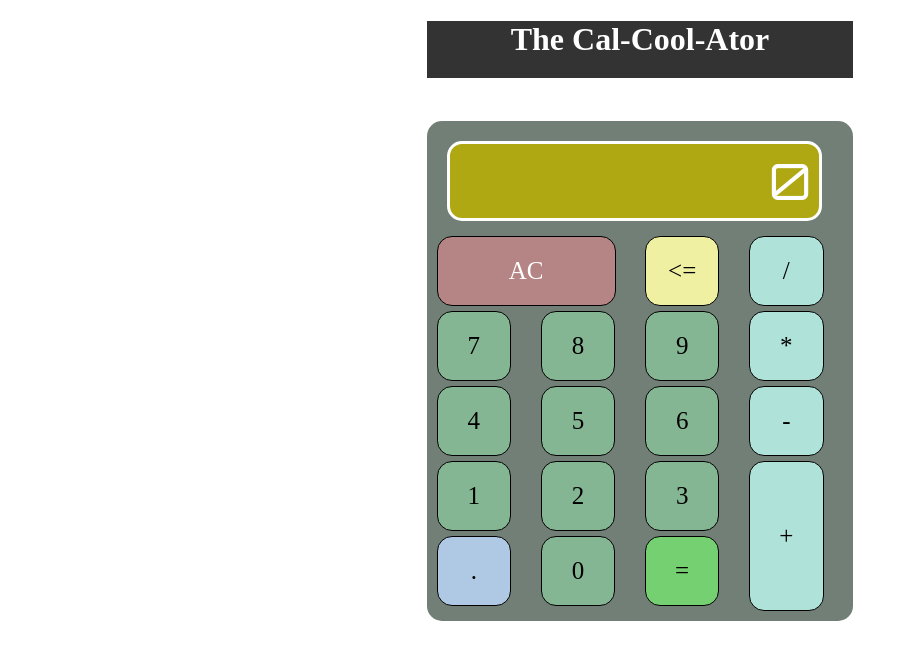
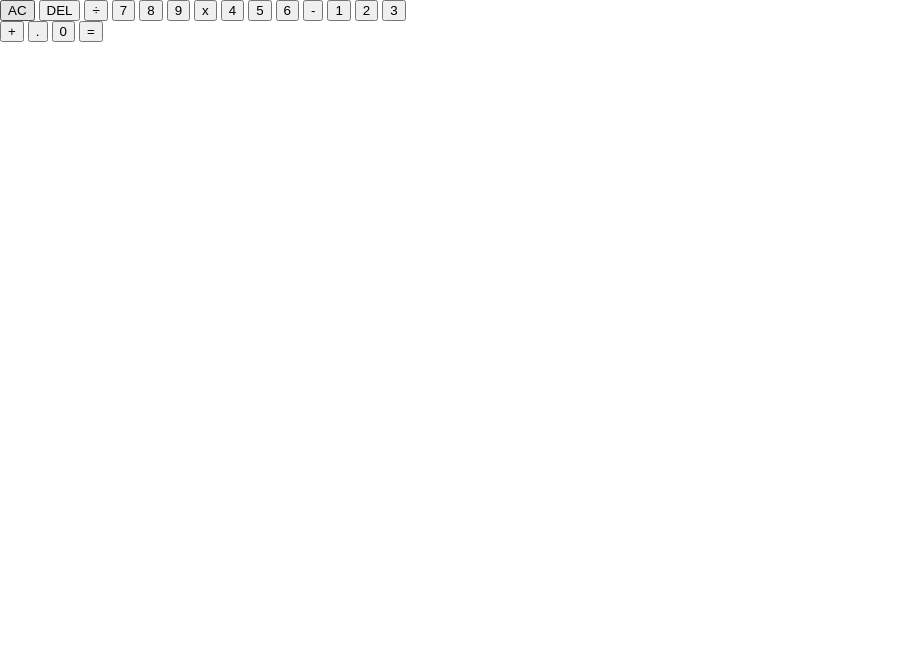
Before and after one commit to AlexdelCarmen/cal-cool-ator, a plain HTML site: page index.html in a window 1280 px wide. Shown: the whole page, without its empty margins (0-916 px from the left). Drawn offline with Linux system fonts and the light colour scheme.

Commit message:
Refactor project, create new html file

```diff
--- a/index.html
+++ b/index.html
@@ -4,42 +4,34 @@
     <meta charset="UTF-8" />
     <meta http-equiv="X-UA-Compatible" content="IE=edge" />
     <meta name="viewport" content="width=device-width, initial-scale=1.0" />
-    <title>Cal-Cool-Ator</title>
+    <title>Calculator</title>
     <link rel="stylesheet" href="style.css" />
-    <link rel="apple-touch-icon" sizes="180x180" href="apple-touch-icon.png" />
-    <link rel="icon" type="image/png" sizes="32x32" href="favicon-32x32.png" />
-    <link rel="icon" type="image/png" sizes="16x16" href="favicon-16x16.png" />
-    <link rel="preconnect" href="https://fonts.googleapis.com" />
-    <link rel="preconnect" href="https://fonts.gstatic.com" crossorigin />
-    <link
-      href="https://fonts.googleapis.com/css2?family=Orbitron&display=swap"
-      rel="stylesheet"
-    />
-    <!-- <link rel="manifest" href="site.webmanifest" /> -->
+    <script src="script.js" defer></script>
   </head>
   <body>
-    <h1>The Cal-Cool-Ator</h1>
-    <div class="main-calc-container">
-      <div class="display">12345678901</div>
-      <div class="digit button zero" data-key="96">0</div>
-      <div class="digit button one" data-key="97">1</div>
-      <div class="digit button two" data-key="98">2</div>
-      <div class="digit button three" data-key="99">3</div>
-      <div class="digit button four" data-key="100">4</div>
-      <div class="digit button five" data-key="101">5</div>
-      <div class="digit button six" data-key="102">6</div>
-      <div class="digit button seven" data-key="103">7</div>
-      <div class="digit button eight" data-key="104">8</div>
-      <div class="digit button nine" data-key="105">9</div>
-      <div class="button" id="add" data-key="107">+</div>
-      <div class="button" id="minus" data-key="109">-</div>
-      <div class="button" id="multi" data-key="106">*</div>
-      <div class="button" id="divide" data-key="111">/</div>
-      <div class="button" id="clear" data-key="46">AC</div>
-      <div class="button" id="equals" data-key="13">=</div>
-      <div class="button" id="backspace" data-key="8"><=</div>
-      <div class="button" id="dot" data-key="110">.</div>
+    <div class="calculator-grid">
+      <div class="output">
+        <div class="previous-operand"></div>
+        <div class="current-operand"></div>
+        <button class="two-span">AC</button>
+        <button>DEL</button>
+        <button>÷</button>
+        <button>7</button>
+        <button>8</button>
+        <button>9</button>
+        <button>x</button>
+        <button>4</button>
+        <button>5</button>
+        <button>6</button>
+        <button>-</button>
+        <button>1</button>
+        <button>2</button>
+        <button>3</button>
+        <button>+</button>
+        <button>.</button>
+        <button>0</button>
+        <button>=</button>
+      </div>
     </div>
   </body>
-  <script src="script.js"></script>
 </html>
```
